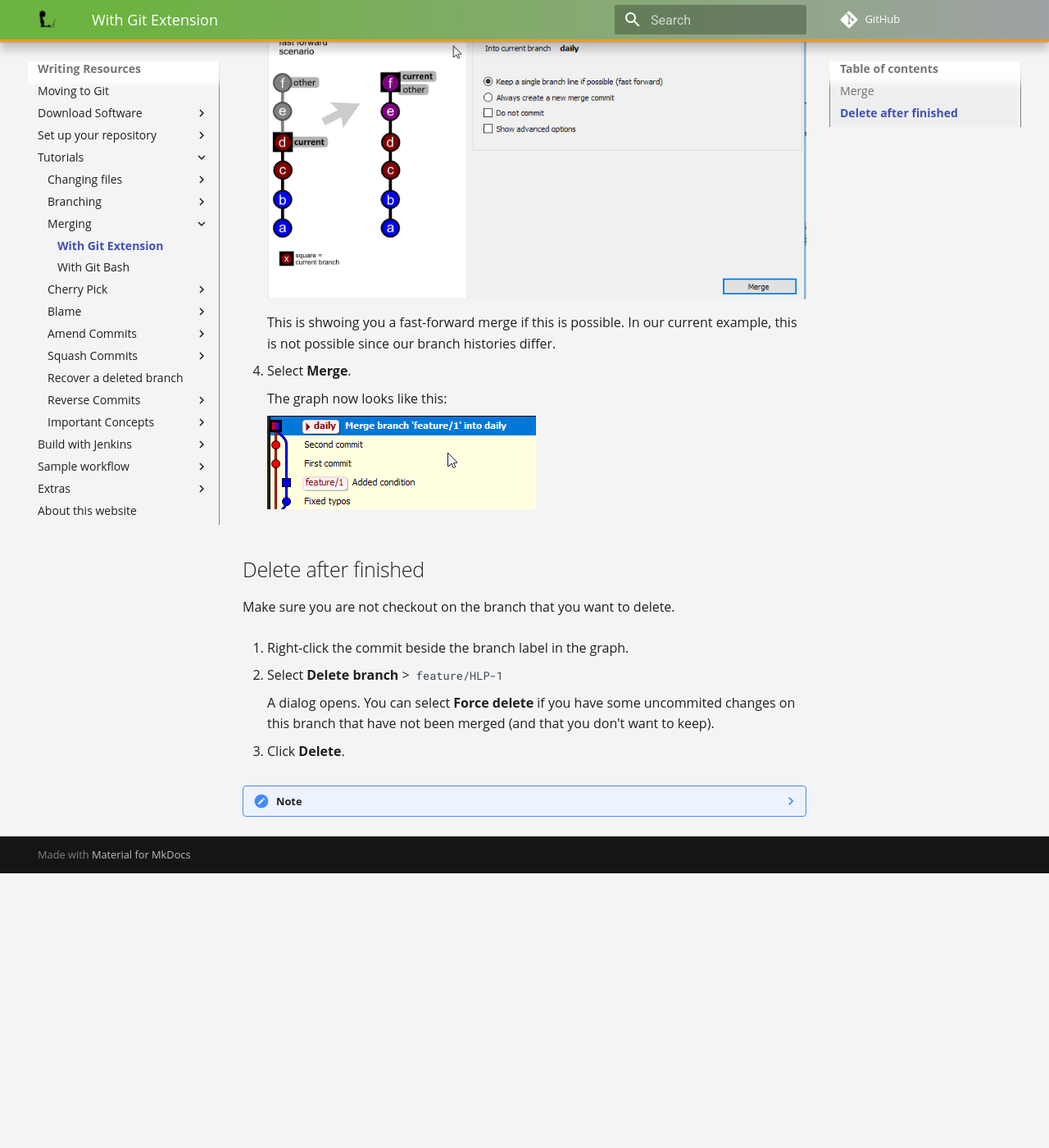
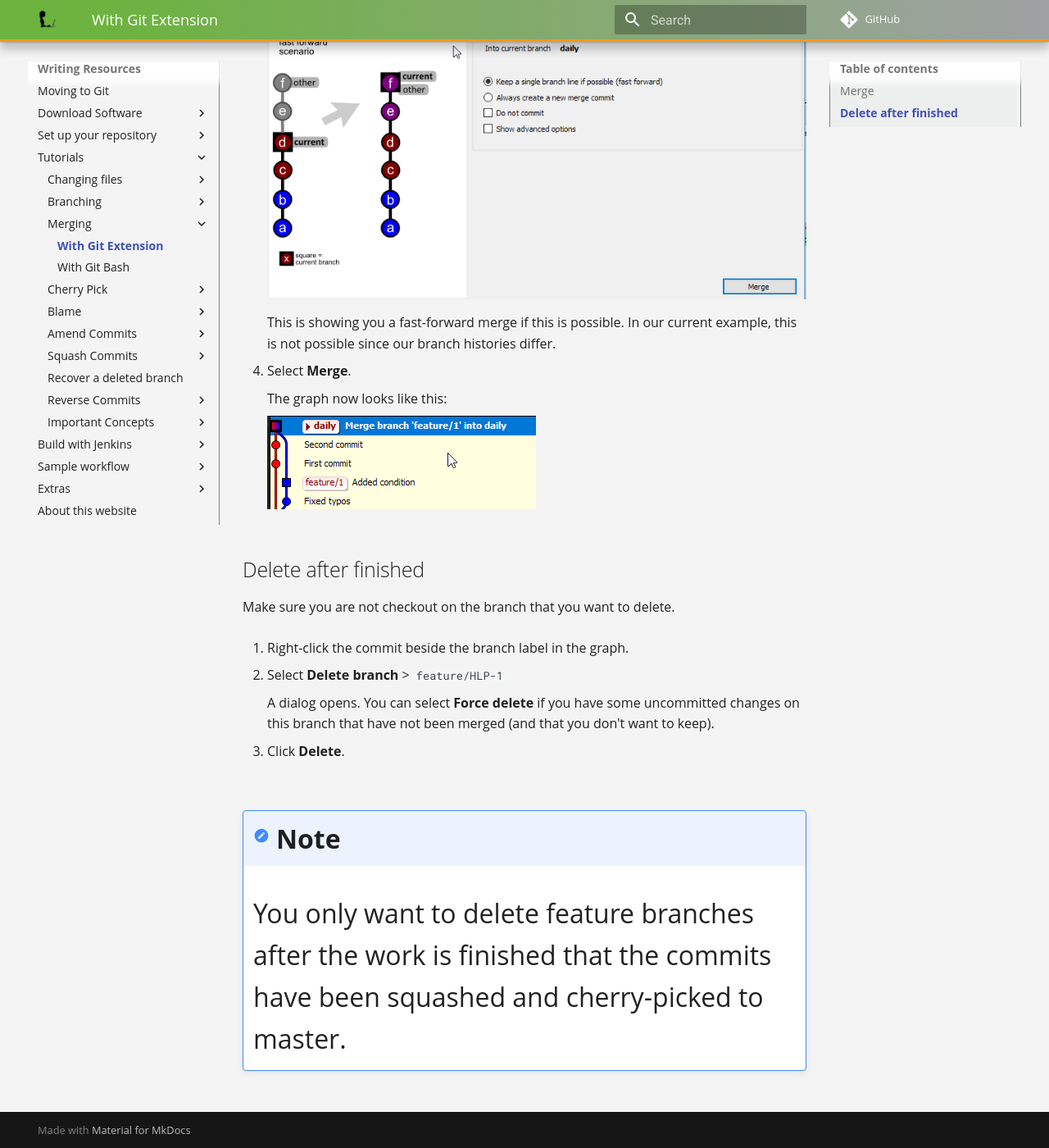
Before and after one commit to TimothyDanielQlik/git-site, an MkDocs documentation site: the page built from docs/merge-gitExt.md, in a window 1280 px wide and 1400 px high, scrolled down 1882 px. Shown: the whole window at 82% size. Built offline with MkDocs 1.6.1 and Material for MkDocs 9.7.7, drawn with Linux system fonts in a browser that asks for light colours; comment, search, counter and statistics services are not loaded; old or Windows-style settings are respelled for this version of MkDocs; before the commit the page ends 2947 px from its top, so only the background shows below that; some of the changed text lies outside the part shown.

Commit message:
major reorg and rename

```diff
--- a/docs/merge-gitExt.md
+++ b/docs/merge-gitExt.md
@@ -48,19 +48,19 @@
 
     A dialog opens that looks like this:
 
-    ![openmerge](assets/images/gitExt-d17.png)
+    ![openmerge](images/gitext-merge2.png)
 
     This dialog shows you the graphical representation of what will happen to your branches after a merge commit. Also, since the **Keep single branch line if possible** is selected, when you hover over the image you'll see this:
 
-    ![hover](assets/images/gitExt-d16.png)
+    ![hover](images/gitext-merge-ff.png)
 
-    This is shwoing you a fast-forward merge if this is possible. In our current example, this is not possible since our branch histories differ.
+    This is showing you a fast-forward merge if this is possible. In our current example, this is not possible since our branch histories differ.
 
 1. Select **Merge**.
 
     The graph now looks like this:
 
-    ![result](assets/images/gitExt-d18.png)
+    ![result](images/gitext-merge3.png)
 
 ## Delete after finished
 
@@ -70,9 +70,9 @@
 
 1. Select **Delete branch** > `feature/HLP-1`
 
-    A dialog opens. You can select **Force delete** if you have some uncommited changes on this branch that have not been merged (and that you don't want to keep).
+    A dialog opens. You can select **Force delete** if you have some uncommitted changes on this branch that have not been merged (and that you don't want to keep).
 
 1. Click **Delete**.
 
-???Note
+!!! Note
     You only want to delete feature branches after the work is finished that the commits have been squashed and cherry-picked to master.
```
Also changed, not shown: other parts of docs/merge-gitExt.md (+2 -2 lines), docs/branch-gitbash.md (+1 -1 lines), docs/branches.md (+3 -3 lines), docs/branching-gitExt.md (+1 -1 lines), docs/images/branch.png (renamed from docs/assets/images/branches-git.png), docs/images/gitext-checkout.png (renamed from docs/assets/images/gitExt-d14.png), docs/images/gitext-merge-ff.png (renamed from docs/assets/images/gitExt-d16.png), docs/images/gitext-merge.png (renamed from docs/assets/images/gitExt-d15.png), docs/images/gitext-merge2.png (renamed from docs/assets/images/gitExt-d17.png), docs/images/gitext-merge3.png (renamed from docs/assets/images/gitExt-d18.png), docs/images/workingdirectory.png (renamed from docs/assets/images/wd1.png), docs/images/workingdirectory2.png (renamed from docs/assets/images/wd2.png).
